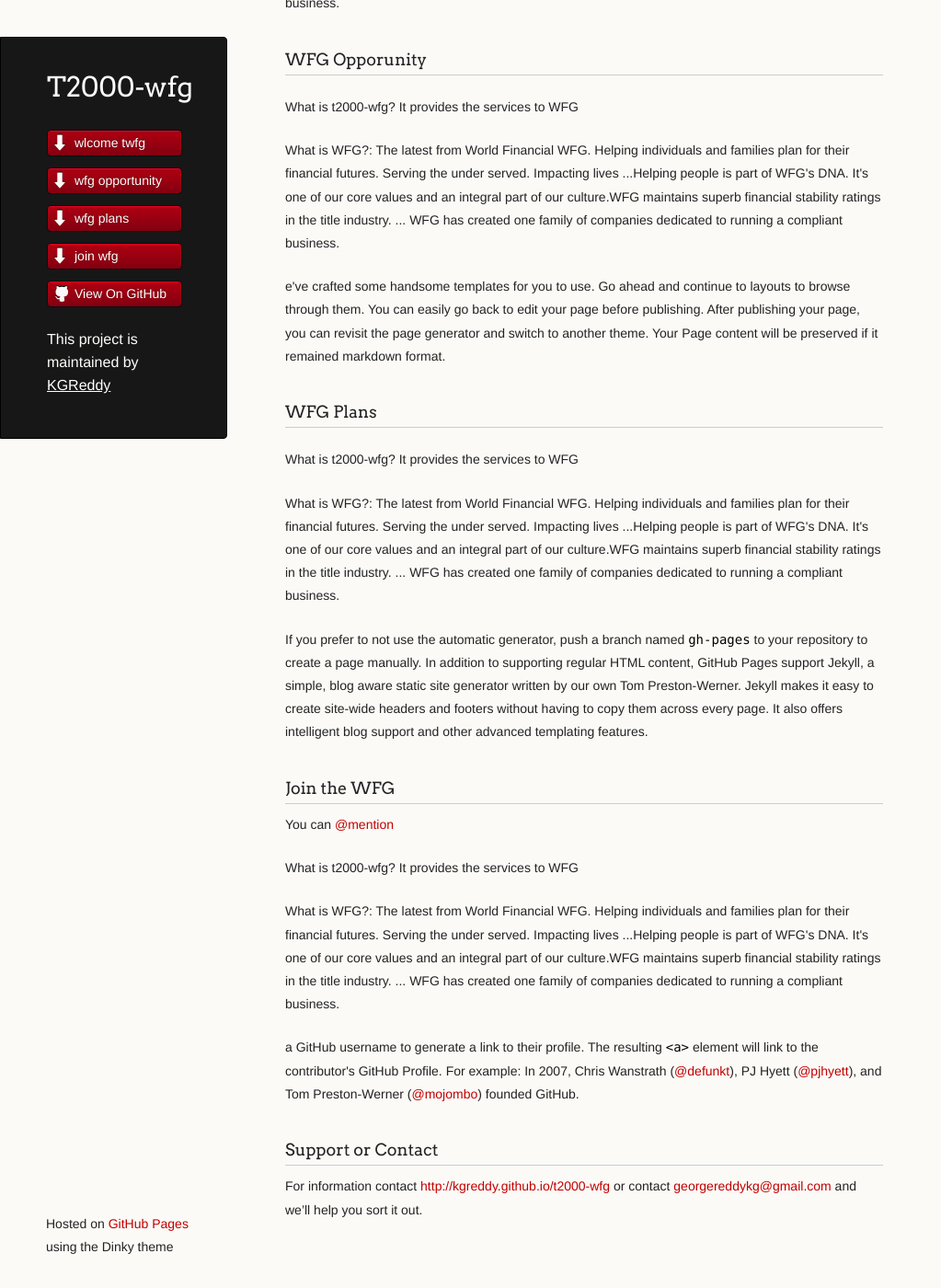
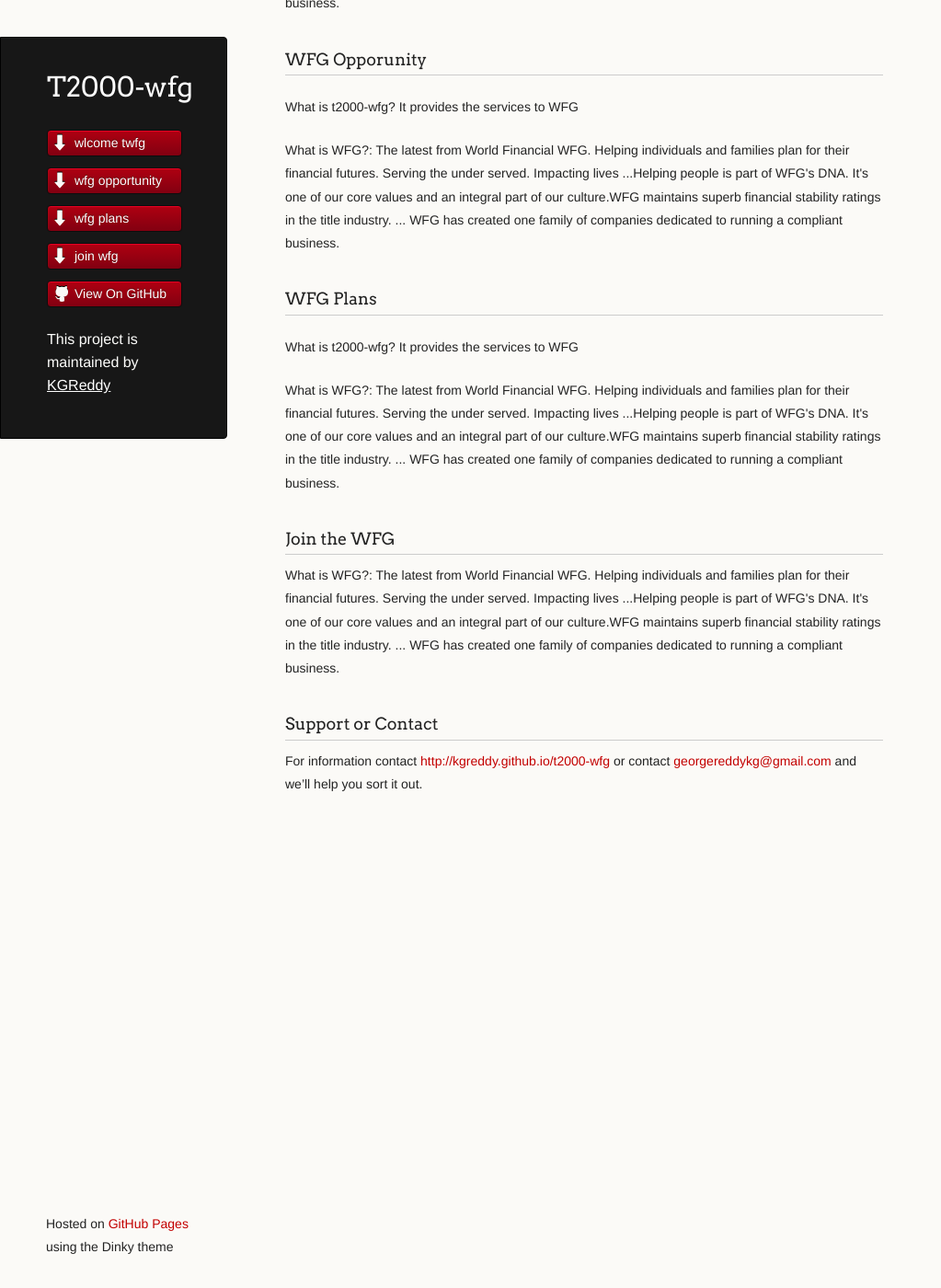
Before and after one commit to KGReddy/t2000-wfg, a Jekyll site: the page index.html, which Jekyll copies as it is, in a window 1280 px wide and 1400 px high, scrolled down 242 px. Shown: the whole window at 92% size, without its empty margins (0-1023 px from the left). Built offline with Jekyll 4.4.1, drawn with Linux system fonts in a browser that asks for light colours.

Commit message:
t2000-wfg update

```diff
--- a/index.html
+++ b/index.html
@@ -20,10 +20,10 @@
         <p class="header"></p>
 
         <ul>
-          <li class="download"><a class="buttons" href="https://github.com/KGReddy/t2000-wfg/zipball/master">wlcome twfg</a></li>
-          <li class="download"><a class="buttons" href="https://github.com/KGReddy/t2000-wfg/tarball/master">wfg opportunity</a></li>
-          <li class="download"><a class="buttons" href="https://github.com/KGReddy/t2000-wfg/tarball/master">wfg plans</a></li>
-          <li class="download"><a class="buttons" href="https://github.com/KGReddy/t2000-wfg/tarball/master">join wfg</a></li>
+          <li class="download"><a class="buttons" href="https://github.com/KGReddy/t2000-wfg/">wlcome twfg</a></li>
+          <li class="download"><a class="buttons" href="https://github.com/KGReddy/t2000-wfg/">wfg opportunity</a></li>
+          <li class="download"><a class="buttons" href="https://github.com/KGReddy/t2000-wfg/">wfg plans</a></li>
+          <li class="download"><a class="buttons" href="https://github.com/KGReddy/t2000-wfg/">join wfg</a></li>
           <li><a class="buttons github" href="https://github.com/KGReddy/t2000-wfg">View On GitHub</a></li>
         </ul>
 
@@ -43,21 +43,19 @@
 
 <p><p>What is t2000-wfg? It provides the services to WFG </p>
 <p>What is WFG?: The latest from World Financial WFG. Helping individuals and families plan for their financial futures. Serving the under served. Impacting lives ...Helping people is part of WFG's DNA. It's one of our core values and an integral part of our culture.WFG maintains superb financial stability ratings in the title industry. ... WFG has created one family of companies dedicated to running a compliant business.</p>
-e've crafted some handsome templates for you to use. Go ahead and continue to layouts to browse through them. You can easily go back to edit your page before publishing. After publishing your page, you can revisit the page generator and switch to another theme. Your Page content will be preserved if it remained markdown format.</p>
+
 
 <h3>
 <a name="rather-drive-stick" class="anchor" href="#rather-drive-stick"><span class="octicon octicon-link"></span></a>WFG Plans</h3>
 
 <p> <p>What is t2000-wfg? It provides the services to WFG </p>
 <p>What is WFG?: The latest from World Financial WFG. Helping individuals and families plan for their financial futures. Serving the under served. Impacting lives ...Helping people is part of WFG's DNA. It's one of our core values and an integral part of our culture.WFG maintains superb financial stability ratings in the title industry. ... WFG has created one family of companies dedicated to running a compliant business.</p>
-If you prefer to not use the automatic generator, push a branch named <code>gh-pages</code> to your repository to create a page manually. In addition to supporting regular HTML content, GitHub Pages support Jekyll, a simple, blog aware static site generator written by our own Tom Preston-Werner. Jekyll makes it easy to create site-wide headers and footers without having to copy them across every page. It also offers intelligent blog support and other advanced templating features.</p>
 
 <h3>
 <a name="authors-and-contributors" class="anchor" href="#authors-and-contributors"><span class="octicon octicon-link"></span></a>Join the WFG</h3>
 
-<p>You can <a href="https://github.com/blog/821" class="user-mention">@mention</a> <p>What is t2000-wfg? It provides the services to WFG </p>
 <p>What is WFG?: The latest from World Financial WFG. Helping individuals and families plan for their financial futures. Serving the under served. Impacting lives ...Helping people is part of WFG's DNA. It's one of our core values and an integral part of our culture.WFG maintains superb financial stability ratings in the title industry. ... WFG has created one family of companies dedicated to running a compliant business.</p>
- a GitHub username to generate a link to their profile. The resulting <code>&lt;a&gt;</code> element will link to the contributor's GitHub Profile. For example: In 2007, Chris Wanstrath (<a href="https://github.com/defunkt" class="user-mention">@defunkt</a>), PJ Hyett (<a href="https://github.com/pjhyett" class="user-mention">@pjhyett</a>), and Tom Preston-Werner (<a href="https://github.com/mojombo" class="user-mention">@mojombo</a>) founded GitHub.</p>
+
 
 <h3>
 <a name="support-or-contact" class="anchor" href="#support-or-contact"><span class="octicon octicon-link"></span></a>Support or Contact</h3>
```
